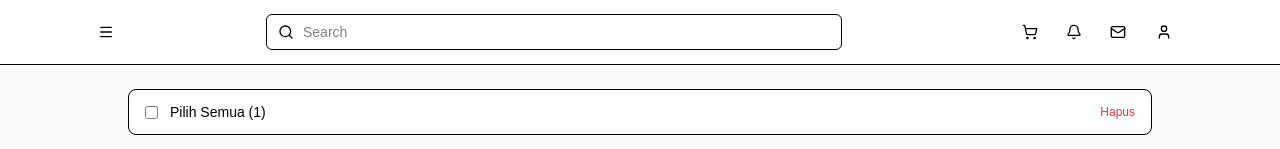
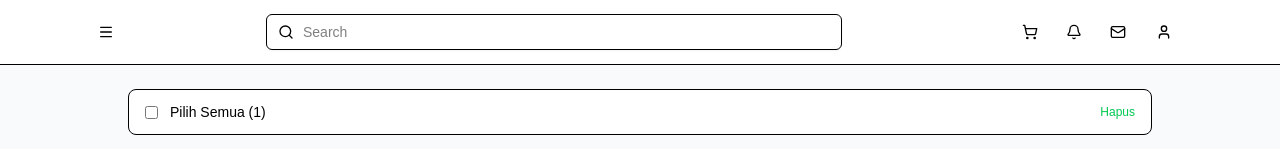
Before and after one commit to dehendywijay/E-Coomercee, a Next.js app in the folder web/: page /cart in a window 1280 px wide. Shown: the top 149 px of the page. Built offline with nearby package versions, Linux system fonts and the light colour scheme; no server answers.

Commit message:
feat:penambahan router push

```diff
--- a/web/components/dashboard-form.tsx
+++ b/web/components/dashboard-form.tsx
@@ -1,4 +1,3 @@
-// home-form.tsx
 "use client";
 
 import { EmblaCarousel } from "./ui/embla";
@@ -23,7 +22,6 @@ export function HomeForm() {
       <section className="mt-6">
         <div className="max-w-6xl mx-auto px-6">
           <h2 className="mb-3 text-base font-semibold">Untukmu</h2>
-
           <div className="grid grid-cols-2 gap-3 sm:grid-cols-3 lg:grid-cols-5">
             {products.map((products) => (
               <ProductCard key={products.id} product={products} />
--- a/web/components/product/product-card-home.tsx
+++ b/web/components/product/product-card-home.tsx
@@ -4,13 +4,17 @@
 import Image from "next/image";
 import { Card, CardContent } from "@/components/ui/card";
 import { Product } from "@/types/type"
+import { useRouter } from "next/navigation";
 
 type ProductCardProps = {
   product: Product;
 };
 
 export function ProductCard({ product }: ProductCardProps) {
+  const router = useRouter();
   return (
+    <section onClick={() => router.push(`/product/${product.id}`)}
+      className="cursor-pointer">
     <Card className="relative flex h-full max-w-[300px] flex-col overflow-hidden rounded-lg border bg-white shadow-sm transition hover:-translate-y-1 hover:shadow-md">
       {product.name && (
         <div className="absolute left-0 top-0 z-10 rounded-br-lg bg-red-500 px-2 py-1 text-xs font-semibold text-white">
@@ -51,5 +55,6 @@ export function ProductCard({ product }: ProductCardProps) {
         </div>
       </CardContent>
     </Card>
+    </section>
   );
 }
--- a/web/components/shopping/cart-form.tsx
+++ b/web/components/shopping/cart-form.tsx
@@ -34,7 +34,7 @@ export function CartItem() {
           </div>
           <button
             type="button"
-            className="text-xs text-red-500"
+            className="text-xs text-green-500"
           >
             Hapus
           </button>
```
